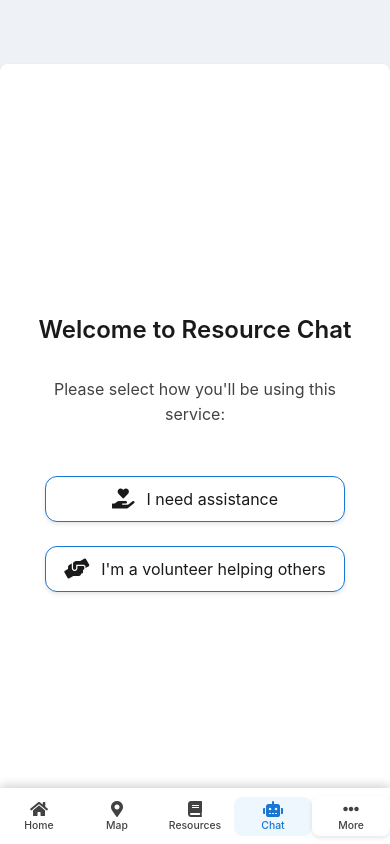
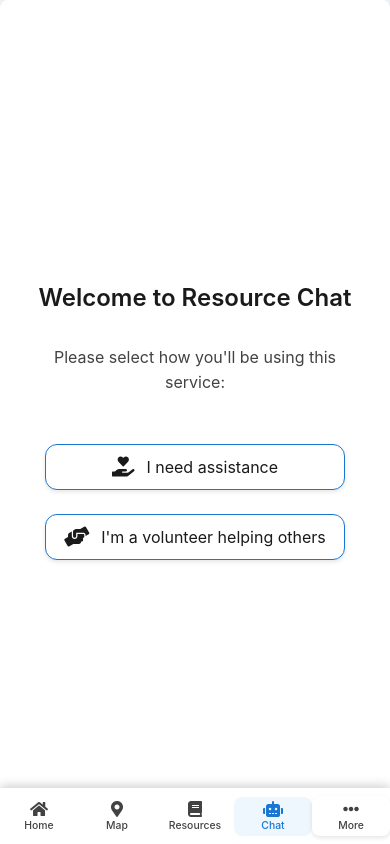
Before and after one commit to JakeNess12/SelflessNessMay14, a React (Create React App) app: page /chat in a window 390 px wide. Built offline with nearby package versions, Linux system fonts and the light colour scheme.

Commit message:
Fix mobile layout and textbox positioning

```diff
--- a/src/components/ResourceChat.css
+++ b/src/components/ResourceChat.css
@@ -1,17 +1,17 @@
 .chat-container {
   display: flex;
   flex-direction: column;
-  height: calc(100vh - 64px - env(safe-area-inset-bottom));
+  height: 100vh;
   background: var(--surface);
   border-radius: 16px;
   border: 1px solid rgba(255, 255, 255, 0.1);
   overflow: hidden;
   margin: 0;
   position: fixed;
-  top: 64px;
+  top: 0;
   left: 0;
   right: 0;
-  bottom: env(safe-area-inset-bottom);
+  bottom: 0;
 }
 
 /* User Type Selection */
@@ -181,6 +181,7 @@
   flex-grow: 1;
   overflow-y: auto;
   padding: 16px;
+  padding-bottom: 80px;
   display: flex;
   flex-direction: column;
   gap: 16px;
@@ -219,10 +220,11 @@
   padding: 16px;
   background: var(--surface);
   border-top: 1px solid rgba(255, 255, 255, 0.1);
-  position: sticky;
+  position: fixed;
   bottom: 0;
+  left: 0;
+  right: 0;
   z-index: 10;
-  padding-bottom: calc(16px + env(safe-area-inset-bottom));
 }
 
 .chat-input textarea {
@@ -343,9 +345,8 @@
   }
 
   .chat-container {
-    height: calc(100vh - 64px - env(safe-area-inset-bottom));
-    top: 64px;
-    bottom: env(safe-area-inset-bottom);
+    height: 100vh;
+    border-radius: 0;
   }
 
   .preset-prompts {
@@ -366,12 +367,13 @@
     max-width: 90%;
   }
 
-  .chat-input {
-    padding-bottom: calc(16px + env(safe-area-inset-bottom));
+  .chat-messages {
+    padding-bottom: 100px;
   }
 
-  .chat-messages {
-    padding-bottom: calc(16px + env(safe-area-inset-bottom));
+  .chat-input {
+    padding: 12px;
+    padding-bottom: calc(12px + env(safe-area-inset-bottom));
   }
 }
 
@@ -381,16 +383,15 @@
   }
 
   .chat-container {
-    height: calc(100vh - 64px - env(safe-area-inset-bottom));
-    border-radius: 0;
+    height: 100vh;
+  }
+
+  .chat-messages {
+    padding: 12px;
+    padding-bottom: 100px;
   }
 
   .chat-input {
-    padding: 12px;
-    padding-bottom: calc(12px + env(safe-area-inset-bottom));
-  }
-
-  .chat-messages {
     padding: 12px;
     padding-bottom: calc(12px + env(safe-area-inset-bottom));
   }
```
